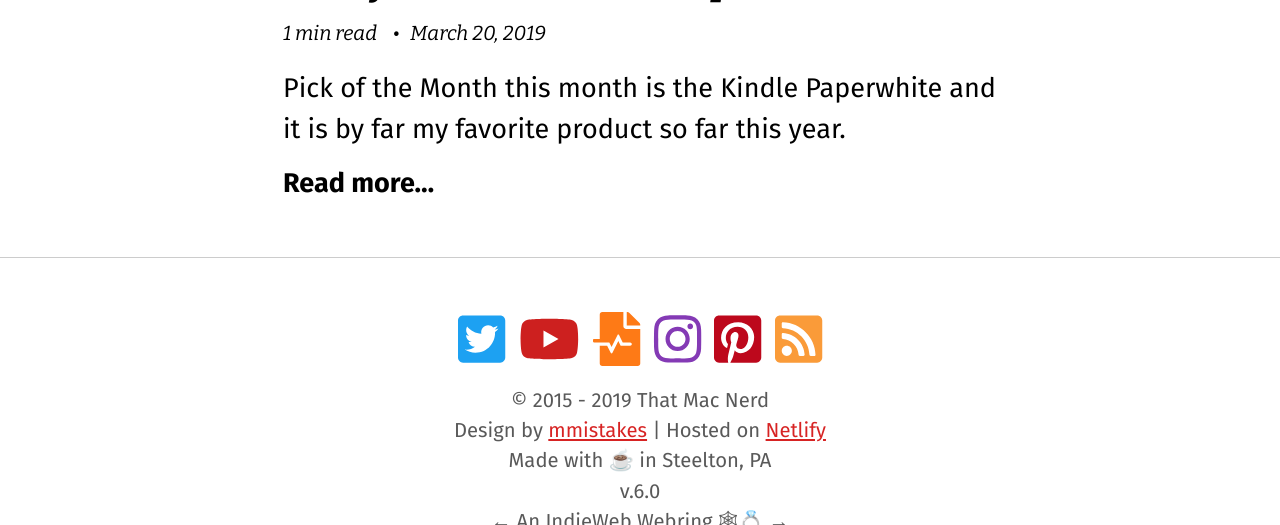
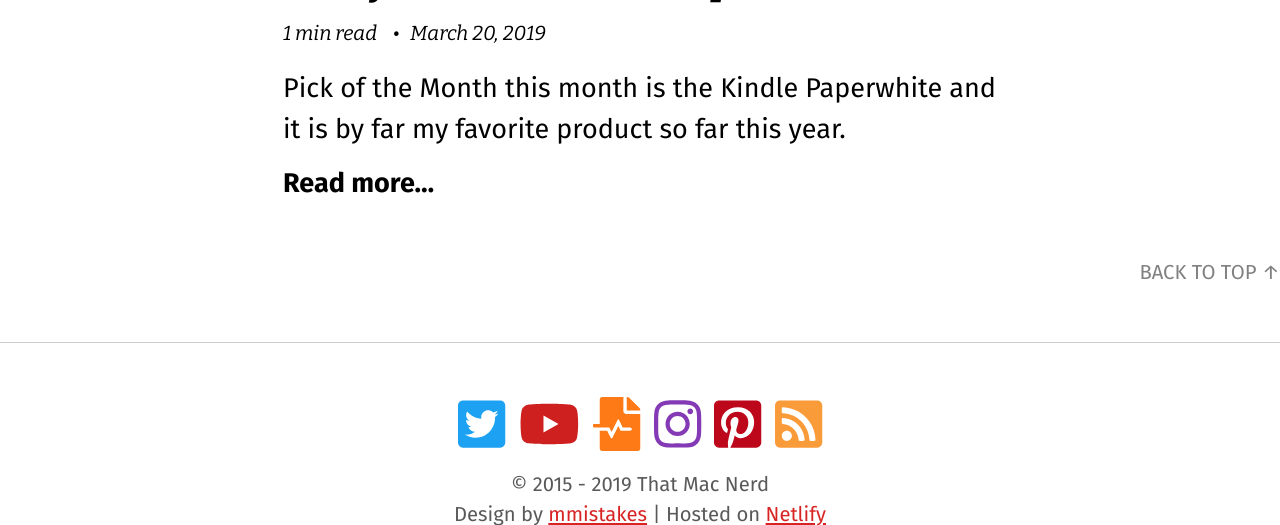
Before and after one commit to bryanbraun/tiffany.blog, a Jekyll site: the page built from index.html, in a window 1280 px wide and 900 px high, scrolled down 3400 px, cut to the strip 0-525 px from the top of the window. Built offline with Jekyll 4.4.1, drawn with Linux system fonts in a browser that asks for light colours; nearby versions of some CDN libraries; the list of posts is cut into pages by our own code.

Commit message:
Add scroll to top for pages and posts

```diff
--- a/_layouts/default.html
+++ b/_layouts/default.html
@@ -15,7 +15,7 @@
     {% include masthead.html %}
 
     {{ content }}
-
+    <a href="#page-title" class="back-to-top">{{ site.data.text[site.locale].back_to_top | default: 'Back to Top' }} &uarr;</a>
     {% include footer.html %}
     {% include scripts.html %}
   </body>
```
